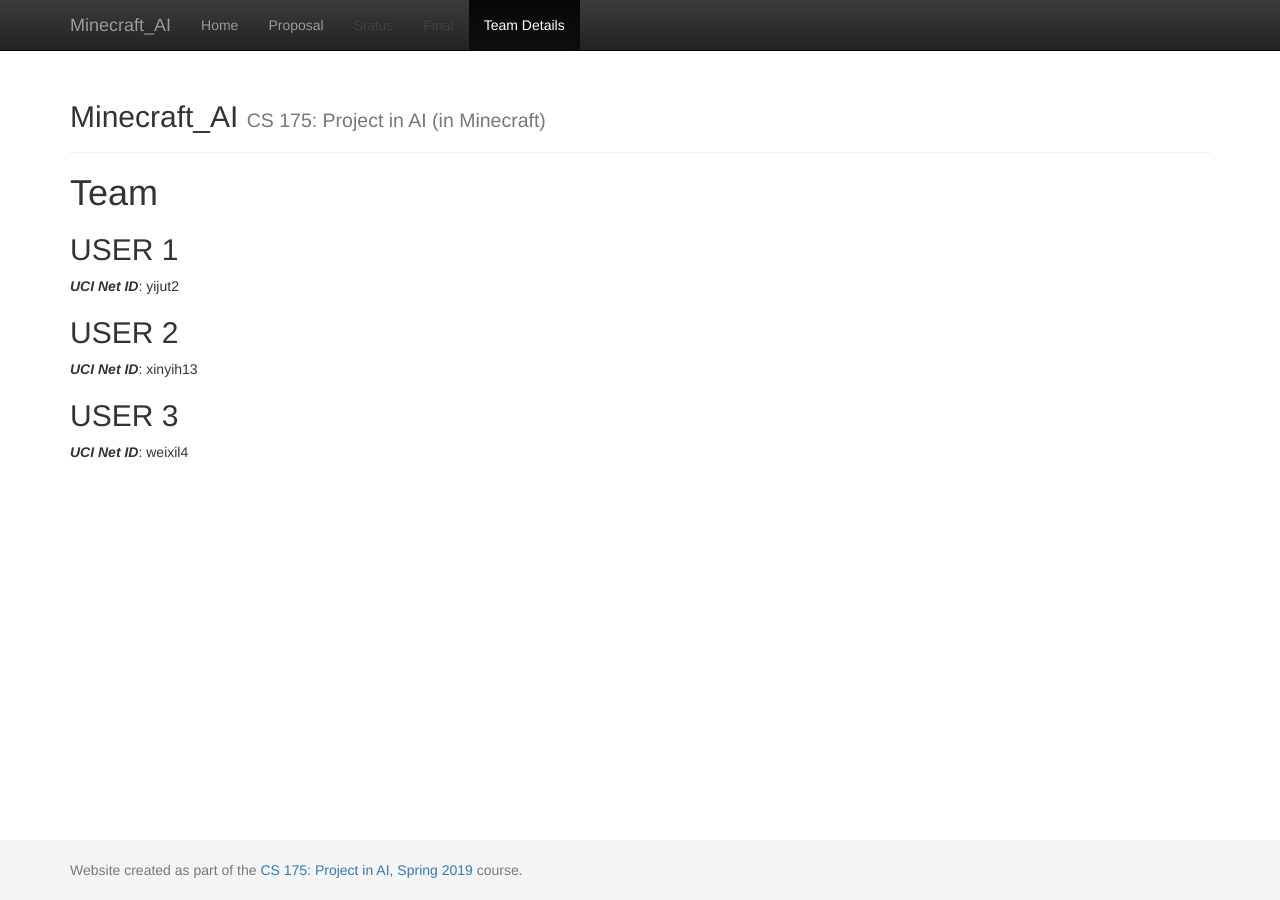
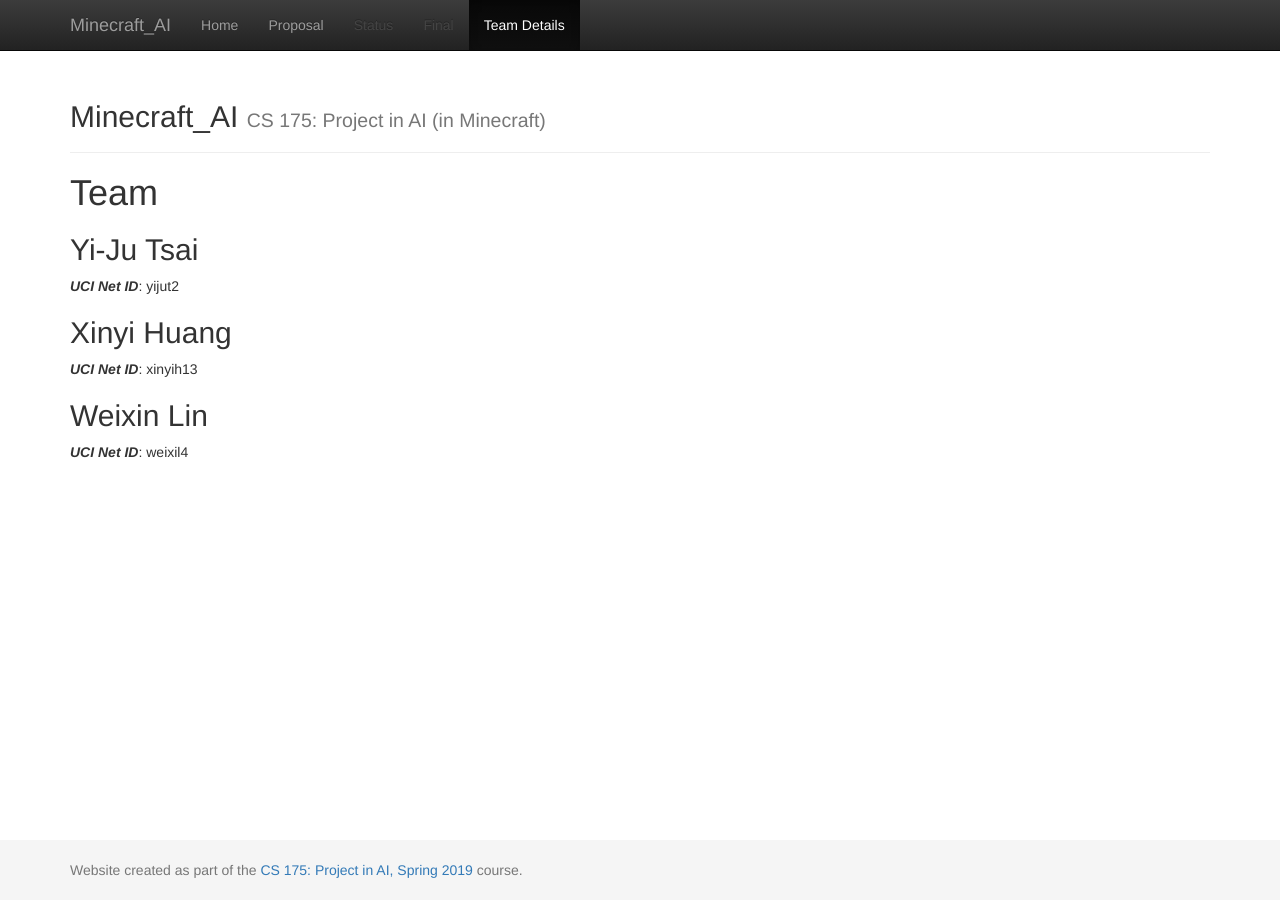
Before and after one commit to Chilly712/CrossTheFireLine_Minecraft, a Jekyll site: the page built from docs/team.md, in a window 1280 px wide. Built offline with Jekyll 4.4.1, drawn with Linux system fonts in a browser that asks for light colours.

Commit message:
Update team.md

```diff
--- a/docs/team.md
+++ b/docs/team.md
@@ -6,11 +6,11 @@
 # {{ page.title }}
 
 
-## USER 1
+## Yi-Ju Tsai
 ***UCI Net ID***: yijut2
 
-## USER 2
+## Xinyi Huang
 ***UCI Net ID***: xinyih13
 
-## USER 3
+## Weixin Lin
 ***UCI Net ID***: weixil4
```
